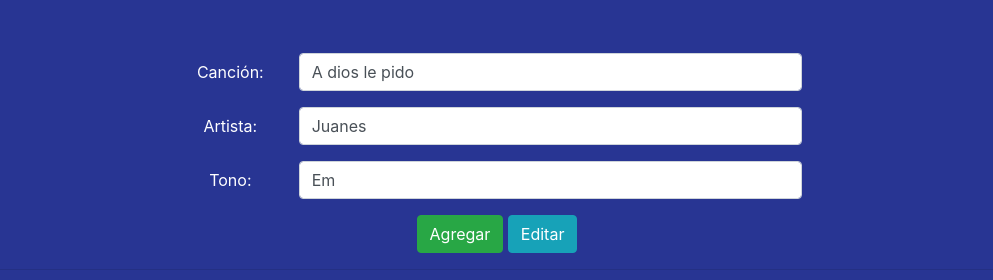
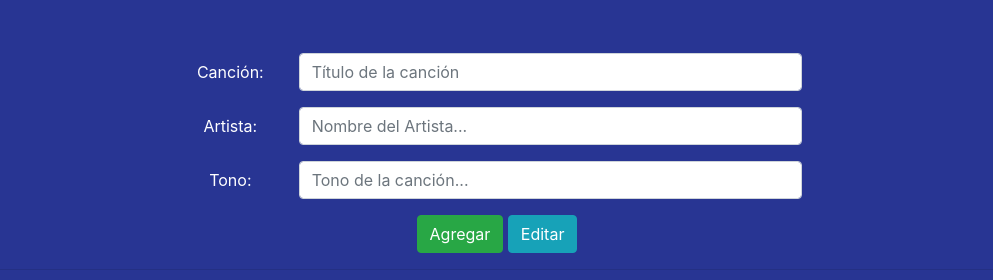
Before and after one commit to Arekkusu17/Mi-Repertorio-Desafio-Latam, a website: page public/index.html in a window 1280 px wide. Shown: the part 57-337 px from the top of the page, without its empty margins (143-1136 px from the left). Drawn offline with nearby package versions, Linux system fonts and the light colour scheme; no server answers.

Commit message:
change title, add placeholder to each input

```diff
--- a/public/index.html
+++ b/public/index.html
@@ -4,7 +4,7 @@
 <head>
   <meta charset="UTF-8" />
   <meta name="viewport" content="width=device-width, initial-scale=1.0" />
-  <title>Document</title>
+  <title>E-Music</title>
   <link rel="stylesheet" href="https://stackpath.bootstrapcdn.com/bootstrap/4.5.0/css/bootstrap.min.css"
     integrity="sha384-9aIt2nRpC12Uk9gS9baDl411NQApFmC26EwAOH8WgZl5MYYxFfc+NcPb1dKGj7Sk" crossorigin="anonymous" />
 </head>
@@ -18,19 +18,19 @@
         <div class="form-group row">
           <label for="name" class="col-sm-2 col-form-label">Canción:</label>
           <div class="col-sm-10">
-            <input type="text" class="form-control" id="cancion" value="A dios le pido" />
+            <input type="text" class="form-control" id="cancion" placeholder="Título de la canción"/>
           </div>
         </div>
         <div class="form-group row">
-          <label for="email" class="col-sm-2 col-form-label">Artista: </label>
+          <label for="email" class="col-sm-2 col-form-label" >Artista: </label>
           <div class="col-sm-10">
-            <input type="text" class="form-control" id="artist" value="Juanes" />
+            <input type="text" class="form-control" id="artist" placeholder="Nombre del Artista..."/>
           </div>
         </div>
         <div class="form-group row">
           <label for="rut" class="col-sm-2 col-form-label">Tono:</label>
           <div class="col-sm-10">
-            <input type="text" class="form-control" id="key" value="Em" />
+            <input type="text" class="form-control" id="key" placeholder="Tono de la canción..."/>
           </div>
         </div>
         <button onclick="nuevaCancion()" id="agregar" class="m-auto btn btn-success">
```
